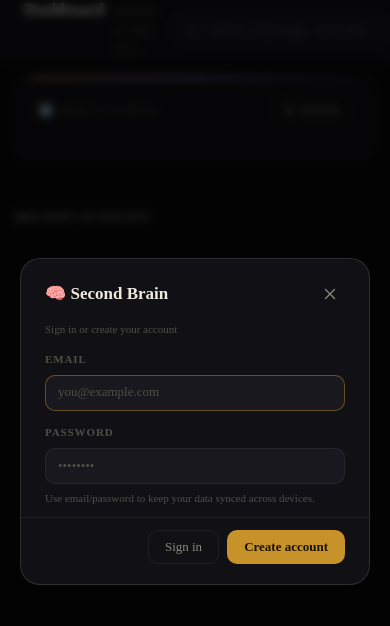
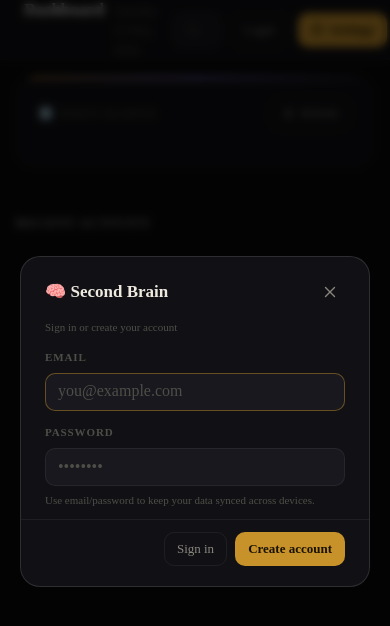
Before and after one commit to Yashwanth07-de/second-brain, a plain HTML site: page index.html in a window 390 px wide. Drawn offline with nearby package versions, Linux system fonts and the light colour scheme.

Commit message:
Fix mobile UI: prevent iOS zoom, allow page scrolling, responsive search/input sizes

```diff
--- a/css/components.css
+++ b/css/components.css
@@ -87,6 +87,12 @@
   font-family: var(--font-body);
   outline: none;
   transition: border-color var(--t-fast);
+}
+
+@media (max-width: 640px) {
+  /* Prevent iOS zoom on inputs by ensuring 16px font-size when needed */
+  .form-input, .form-textarea, .search-wrap input { font-size: 16px; }
+  .btn { padding: 8px 12px; }
 }
 .form-input:focus,
 .form-select:focus,
--- a/css/layout.css
+++ b/css/layout.css
@@ -359,4 +359,9 @@
   #sidebar { position: fixed; left: -100%; z-index: 200; transition: left var(--t-normal); }
   #sidebar.open { left: 0; }
   #content { padding: 16px; }
+  /* Allow page-level scrolling on small screens and make topbar inputs responsive */
+  body { overflow: auto; }
+  #app { min-height: 100vh; height: auto; }
+  .search-wrap { max-width: 160px; }
+  .search-wrap input { width: 100%; }
 }
--- a/css/main.css
+++ b/css/main.css
@@ -78,7 +78,7 @@
 
 /* ── Reset ── */
 *, *::before, *::after { box-sizing: border-box; margin: 0; padding: 0; }
-html { height: 100%; font-size: 14px; }
+html { height: 100%; font-size: 14px; -webkit-text-size-adjust: 100%; }
 body {
   height: 100%;
   background: var(--bg-base);
@@ -87,11 +87,12 @@
   font-size: 14px;
   line-height: 1.6;
   -webkit-font-smoothing: antialiased;
-  overflow: hidden;
   cursor: default;
 }
 button { font-family: var(--font-body); cursor: pointer; }
 input, select, textarea { font-family: var(--font-body); }
+/* Prevent iOS from auto-zooming small inputs */
+input, textarea, select { -webkit-text-size-adjust: 100%; }
 svg { fill: none; stroke: currentColor; stroke-width: 1.8; stroke-linecap: round; stroke-linejoin: round; }
 a { color: var(--accent); text-decoration: none; }
 img { max-width: 100%; }
```
